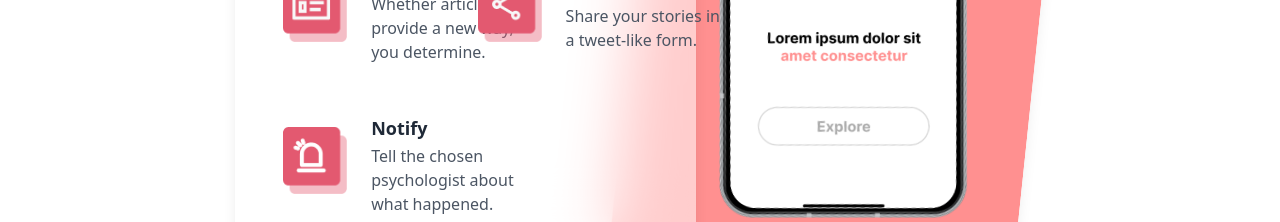
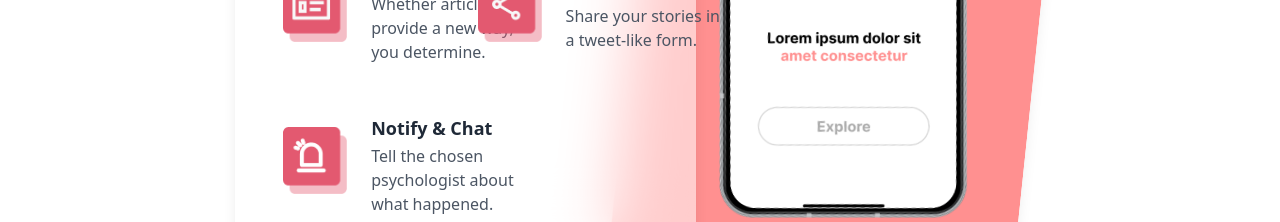
Before and after one commit to zidane-arkan/Freya_Web, an Angular app: page / in a window 1280 px wide. Shown: the part 2020-2242 px from the top of the page. Built offline with nearby package versions, Linux system fonts and the light colour scheme; what mdb-angular-ui-kit would draw is missing.

Commit message:
Update component

```diff
--- a/src/app/app.module.ts
+++ b/src/app/app.module.ts
@@ -1,5 +1,6 @@
 import { NgModule } from '@angular/core';
 import { BrowserModule } from '@angular/platform-browser';
+import { HttpClientModule } from '@angular/common/http';
 import { MdbCheckboxModule } from 'mdb-angular-ui-kit/checkbox';
 
 import { AppComponent } from './app.component';
@@ -12,6 +13,7 @@ import { FeatureComponent } from './components/landing/feature/feature.component
 import { FooterComponent } from './components/layouts/footer/footer.component';
 import { AboutlistComponent } from './components/layouts/aboutlist/aboutlist.component';
 import { CtaComponent } from './components/landing/cta/cta.component';
+import { ForgetpasswordComponent } from './components/error/forgetpassword/forgetpassword.component';
 
 @NgModule({
   declarations: [
@@ -25,8 +27,9 @@ import { CtaComponent } from './components/landing/cta/cta.component';
     FooterComponent,
     AboutlistComponent,
     CtaComponent,
+    ForgetpasswordComponent,
   ],
-  imports: [BrowserModule, MdbCheckboxModule],
+  imports: [BrowserModule, MdbCheckboxModule, HttpClientModule],
   providers: [],
   bootstrap: [AppComponent],
 })
--- /dev/null
+++ b/src/app/components/error/forgetpassword/forgetpassword.component.html
@@ -0,0 +1 @@
+<p>forgetpassword works!</p>
--- a/src/app/components/landing/feature/feature.component.html
+++ b/src/app/components/landing/feature/feature.component.html
@@ -50,7 +50,7 @@
                                     </div>
                                 </div>
                                 <div class="flex flex-col items-start pt-8 ml-6 text-left">
-                                    <h2 class="text-lg font-semibold leading-4 text-gray-800">Notify</h2>
+                                    <h2 class="text-lg font-semibold leading-4 text-gray-800">Notify & Chat</h2>
                                     <p class="mt-2 text-base leading-6 text-gray-600 lg:w-40 2xl:w-52">Tell the chosen psychologist about what happened.</p>
                                 </div>
                             </div>
--- a/tsconfig.json
+++ b/tsconfig.json
@@ -2,6 +2,7 @@
 {
   "compileOnSave": false,
   "compilerOptions": {
+    "allowSyntheticDefaultImports": true,
     "baseUrl": "./",
     "outDir": "./dist/out-tsc",
     "forceConsistentCasingInFileNames": true,
@@ -26,10 +27,10 @@
   },
   "angularCompilerOptions": {
     "enableI18nLegacyMessageIdFormat": false,
+    "allowSyntheticDefaultImports": true,
     "strictInjectionParameters": true,
     "strictInputAccessModifiers": true,
     "strictTemplates": true,
     "esModuleInterop": true,
-    "allowSyntheticDefaultImports": true
   }
 }
```
Also changed, not shown: src/app/components/error/forgetpassword/forgetpassword.component.ts (added, +10 -0 lines), src/app/components/error/forgetpassword/forgetpassword.component.css (added), 1 other file (tests, documents, lock files or other folders).
